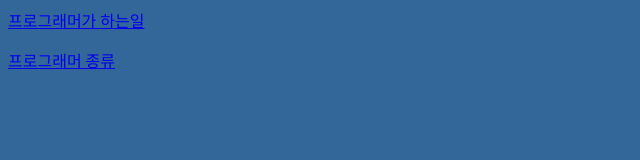
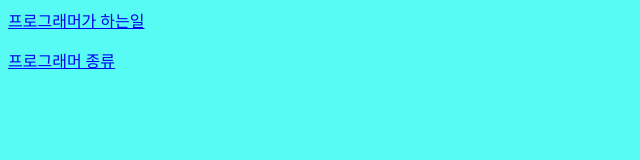
Before and after one commit to woo0315/dongan21240, a plain HTML site: page left.html in a window 1280 px wide. Shown: the whole page, without its empty margins (0-640 px from the left). Drawn offline with Linux system fonts and the light colour scheme.

Commit message:
Update left.html

```diff
--- a/left.html
+++ b/left.html
@@ -1,6 +1,6 @@
 <html><head>
 <title>left페이지</title></head>
-<body  bgcolor=#336699>
+<body  bgcolor=#58FAF4>
 <font color=#58FAF4 size=2>
 <p></font>
 <a href=right1.html target=right>
```
